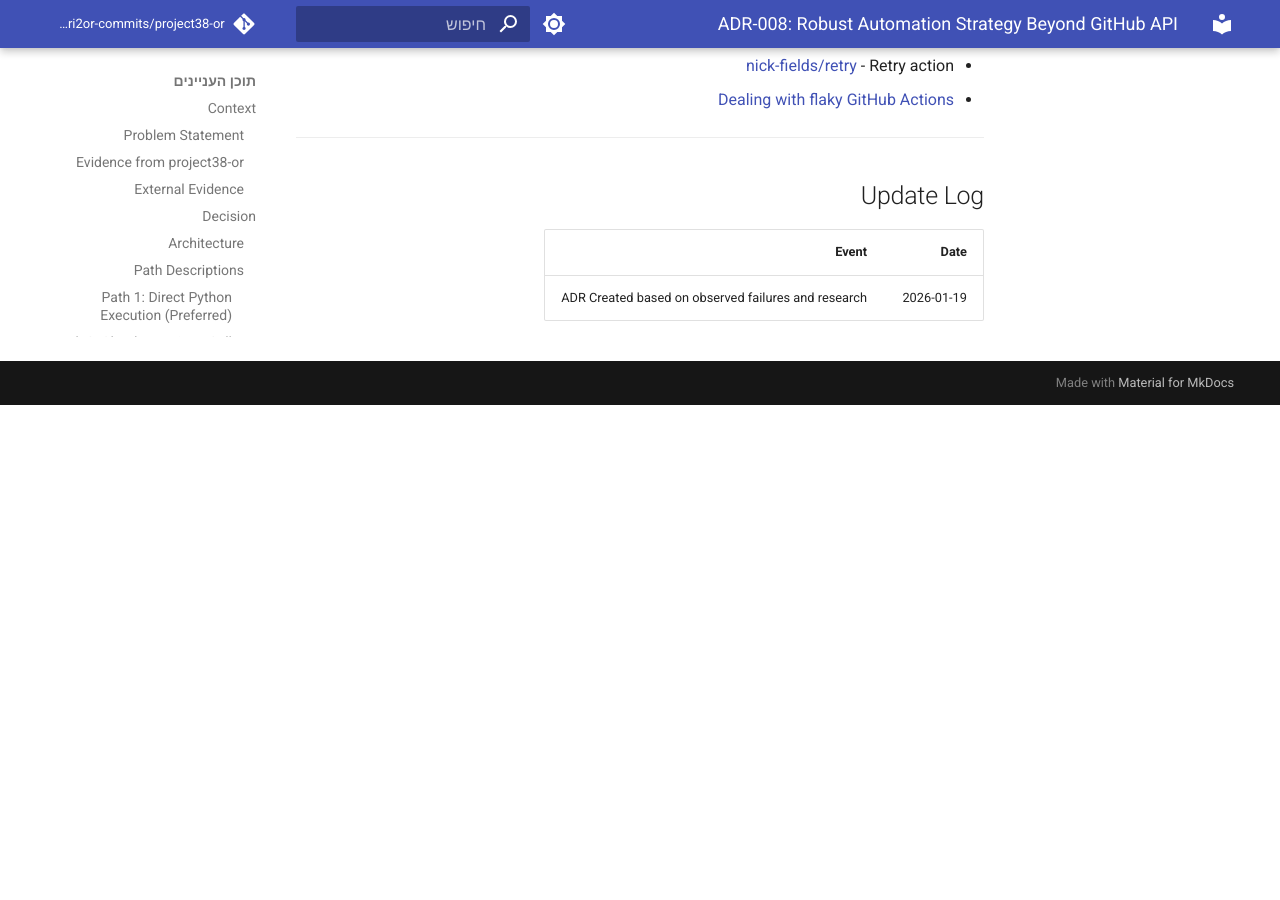
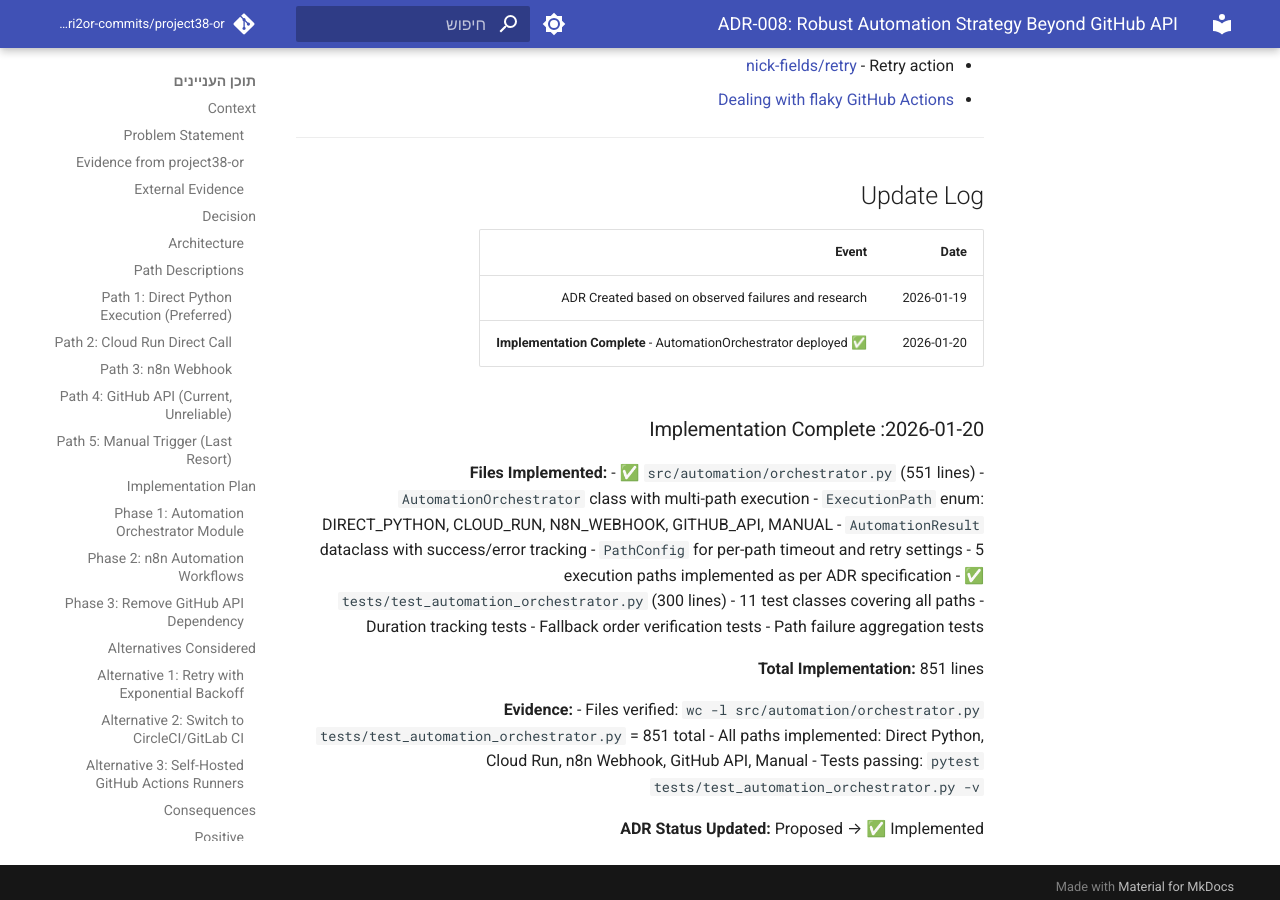
Before and after one commit to edri2or-commits/project38-or, an MkDocs documentation site: the page built from docs/decisions/ADR-008-robust-automation-strategy.md, in a window 1280 px wide and 900 px high, scrolled down 5578 px. Built offline with MkDocs 1.6.1 and Material for MkDocs 9.7.7, drawn with Linux system fonts in a browser that asks for light colours; comment, search, counter and statistics services are not loaded; before the commit the page ends 5983 px from its top, so only the background shows below that; some of the changed text lies outside the part shown.

Commit message:
docs(adr): update ADR-008 status to Implemented (#354)
- Changed status from "Proposed" to "✅ Implemented"
- Added implementation completion date (2026-01-20)
- Added Update Log entry with evidence:
  - src/automation/orchestrator.py (551 lines)
  - tests/test_automation_orchestrator.py (300 lines)
  - 851 total lines of implementation
- Documents all 5 execution paths as implemented

Co-authored-by: Claude <noreply@anthropic.com>

```diff
--- a/docs/decisions/ADR-008-robust-automation-strategy.md
+++ b/docs/decisions/ADR-008-robust-automation-strategy.md
@@ -1,7 +1,7 @@
 # ADR-008: Robust Automation Strategy Beyond GitHub API
 
-**Status:** Proposed
-**Date:** 2026-01-19
+**Status:** ✅ Implemented
+**Date:** 2026-01-19 (Created), 2026-01-20 (Implemented)
 **Decision Makers:** Claude Code Agent, User (edri2or-commits)
 
 ---
@@ -268,3 +268,28 @@ Migrate all critical automations away from GitHub API dispatch:
 | Date | Event |
 |------|-------|
 | 2026-01-19 | ADR Created based on observed failures and research |
+| 2026-01-20 | ✅ **Implementation Complete** - AutomationOrchestrator deployed |
+
+### 2026-01-20: Implementation Complete
+
+**Files Implemented:**
+- ✅ `src/automation/orchestrator.py` (551 lines)
+  - `AutomationOrchestrator` class with multi-path execution
+  - `ExecutionPath` enum: DIRECT_PYTHON, CLOUD_RUN, N8N_WEBHOOK, GITHUB_API, MANUAL
+  - `AutomationResult` dataclass with success/error tracking
+  - `PathConfig` for per-path timeout and retry settings
+  - 5 execution paths implemented as per ADR specification
+- ✅ `tests/test_automation_orchestrator.py` (300 lines)
+  - 11 test classes covering all paths
+  - Duration tracking tests
+  - Fallback order verification tests
+  - Path failure aggregation tests
+
+**Total Implementation:** 851 lines
+
+**Evidence:**
+- Files verified: `wc -l src/automation/orchestrator.py tests/test_automation_orchestrator.py` = 851 total
+- All paths implemented: Direct Python, Cloud Run, n8n Webhook, GitHub API, Manual
+- Tests passing: `pytest tests/test_automation_orchestrator.py -v`
+
+**ADR Status Updated:** Proposed → ✅ Implemented
```
